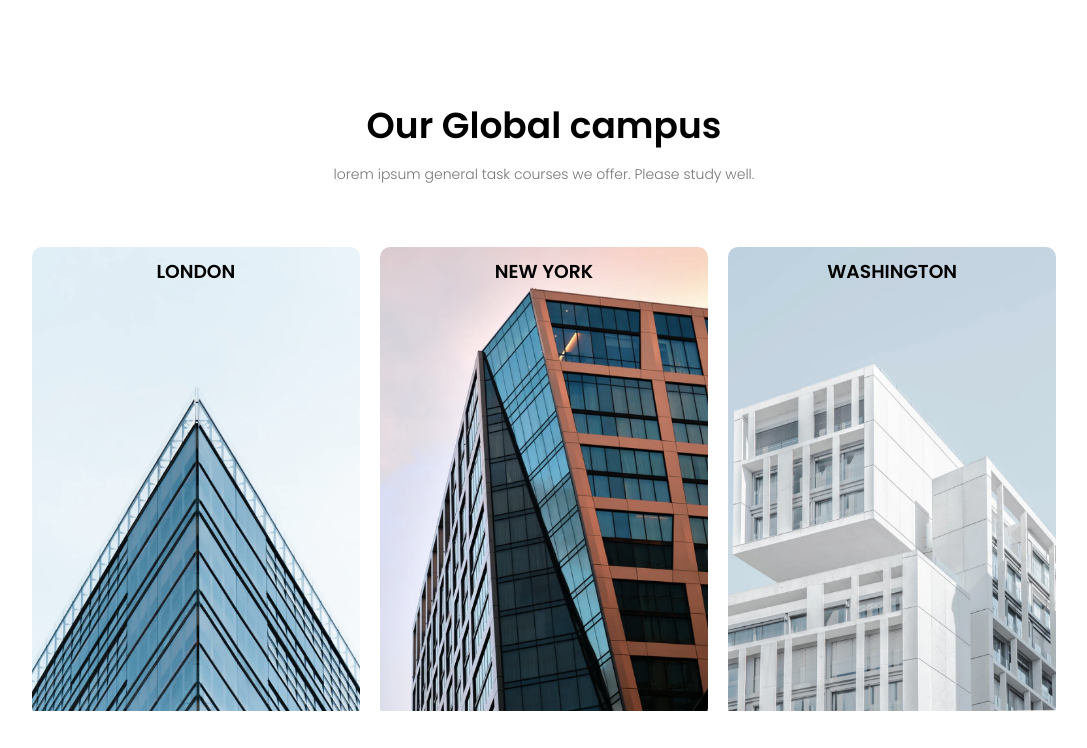
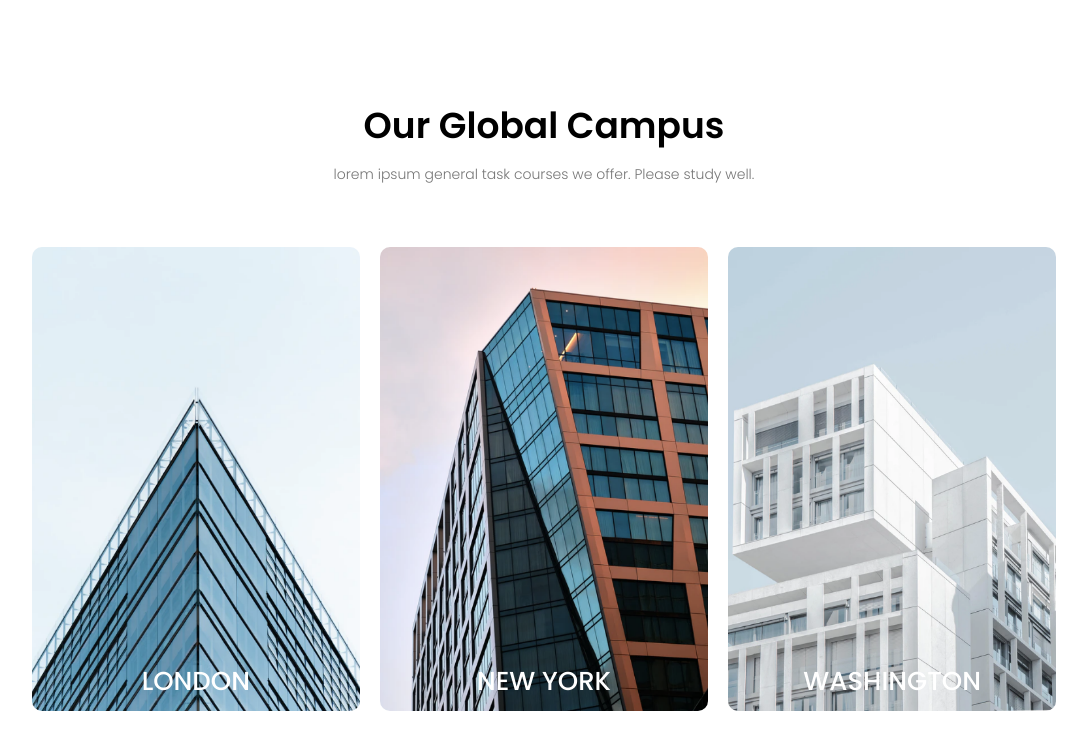
Before and after one commit to Pravnan/eduford, a plain HTML site: page index.html in a window 1280 px wide. Shown: the part 1314-2062 px from the top of the page, without its empty margins (96-1183 px from the left). Drawn offline with Linux system fonts and the light colour scheme.

Commit message:
update for 3rd section

```diff
--- a/index.html
+++ b/index.html
@@ -34,8 +34,7 @@
 
         <div class="text-box">
             <h1>World's Biggest University</h1>
-            <p>Making Website is now one of the easiest things in the world. you just need to learn HTML,CSS,<br> Javascript
-                and you are good to go.
+            <p>A leading institution of higher education, committed to academic excellence, research innovation, and holistic student development. Our diverse programs and vibrant campus culture prepare students to thrive in a global society
             </p>
             <a href="" class="hero-btn"> Visit Us To Know More</a>
         </div>
@@ -94,7 +93,7 @@
 <!-- campus content -->
 
 <section class="campus">
-<h1> Our Global campus</h1>
+<h1> Our Global Campus</h1>
 <p>lorem ipsum general task courses we offer. Please study well.</p>
 
 <div class="row">
--- a/style.css
+++ b/style.css
@@ -206,6 +206,7 @@ h3{
 
 .campus-col img{
     width: 100%;
+    display: block;
 }
 
 .layer{
@@ -221,3 +222,20 @@ h3{
 .layer:hover{
     background: rgba(226,0,0,0.7);
 }
+
+.layer h3 {
+    width: 100%;
+    font-weight: 500;
+    color: #fff;
+    font-size: 26px;
+    bottom: 0;
+    left: 50%;
+    transform: translateX(-50%);
+    position: absolute;
+    transition: 0.5s;
+}
+
+.layer:hover h3 {
+    bottom: 45%;
+    opacity: 1;
+}
```
